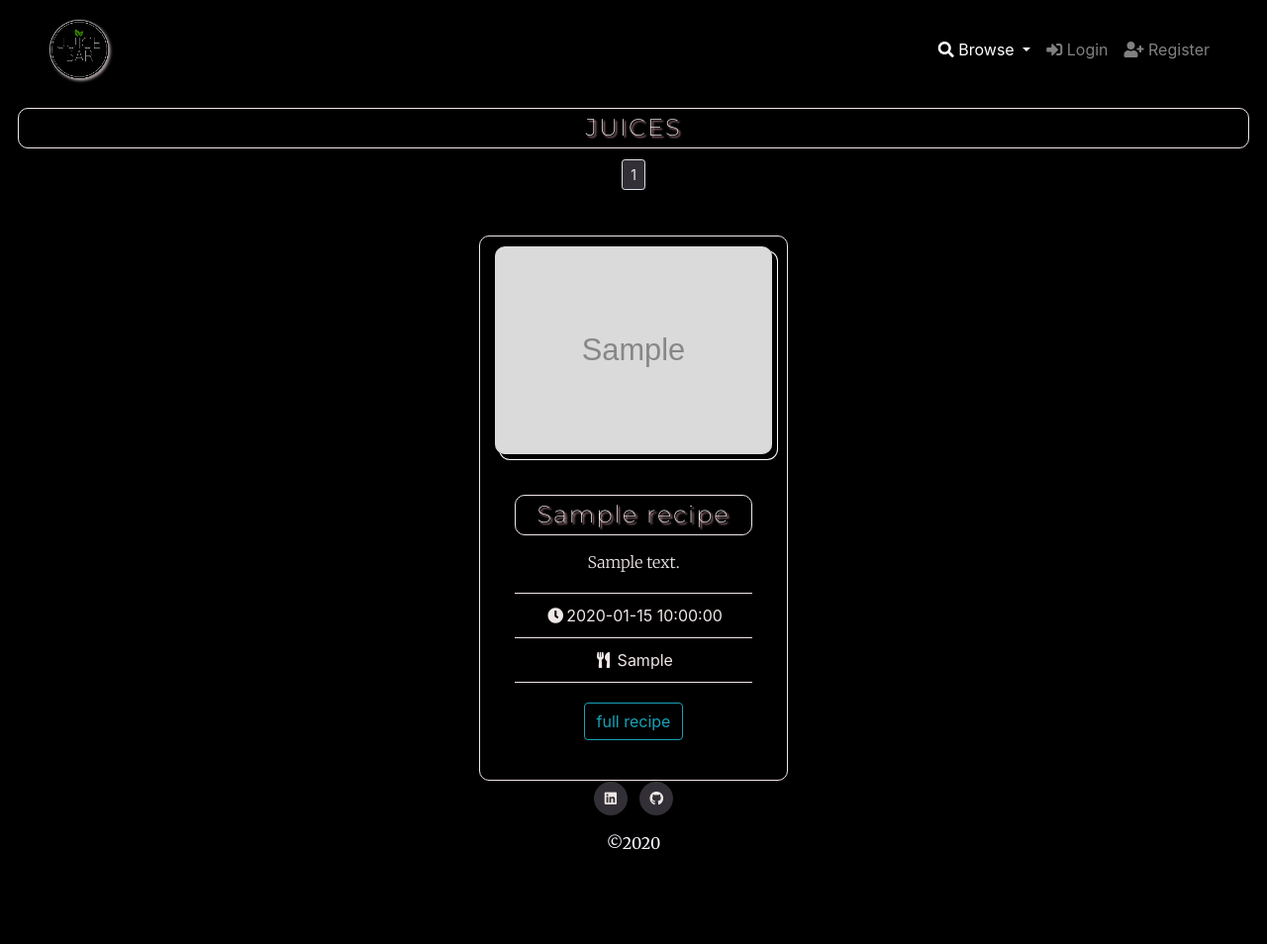
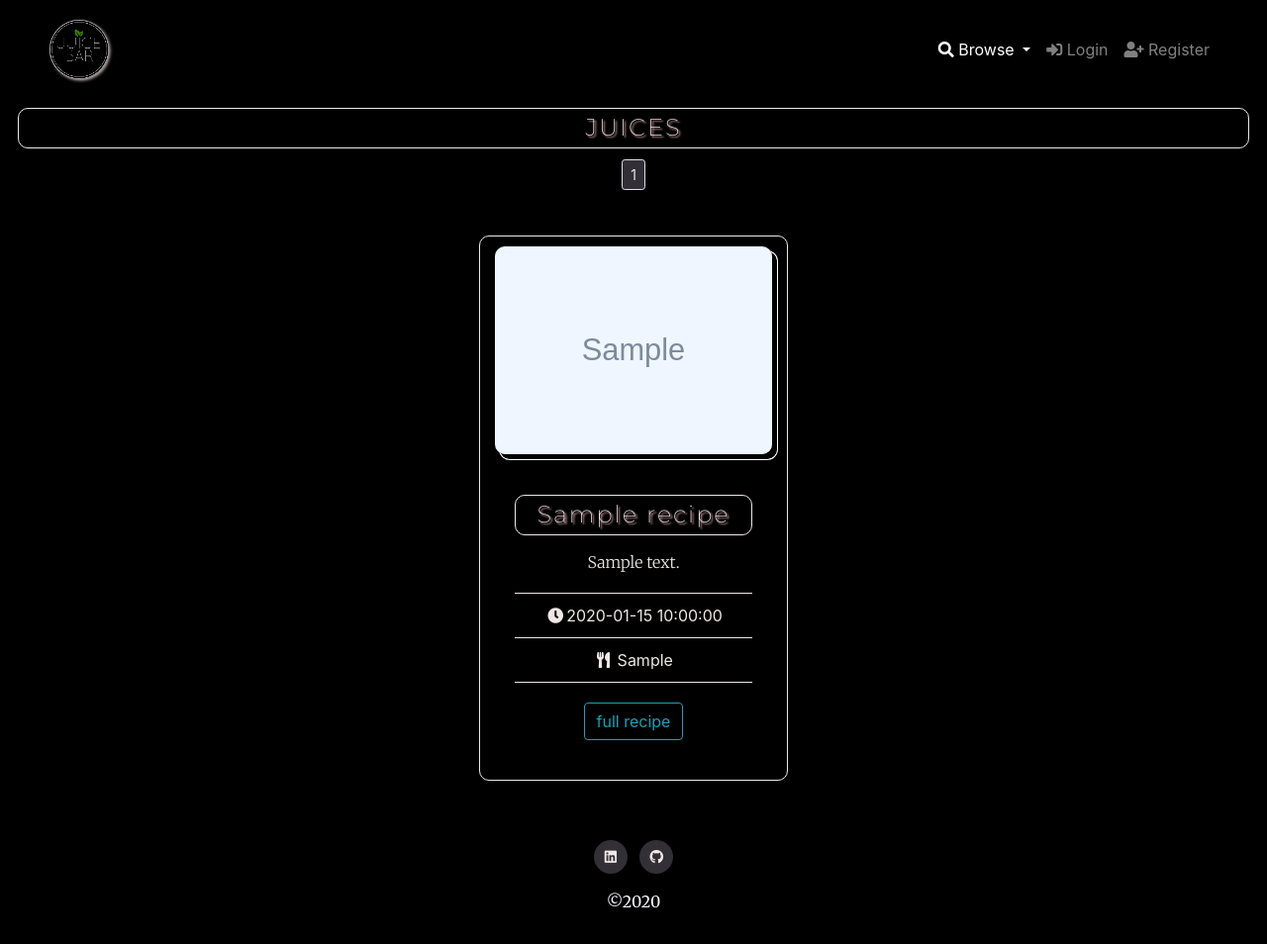
Before and after one commit to sneachda/juicebar-ms3, a Flask app: page /get_juices in a window 1280 px wide. Shown: the whole page at 99% size. Before the commit the page ends 859 px from the top, so only its background shows below. Run offline with Flask 2, Linux system fonts and the light colour scheme; grey boxes marked "Sample" are stand-in pictures; a database or web service that is not in the repository returns one stand-in record (values such as "Sample title"); some libraries are stand-ins or nearby versions.

Commit message:
updated footer style

```diff
--- a/app.py
+++ b/app.py
@@ -249,21 +249,6 @@ def logout():
         return redirect(url_for('index'))
 
 
-'''
-Error
-'''
-
-
-@app.errorhandler(404)
-def not_found_error(error):
-    return render_template('404.html'), 404
-
-
-@app.errorhandler(500)
-def internal_error(error):
-    return render_template('500.html'), 500
-
-
 if __name__ == '__main__':
     app.run(host=os.getenv("IP", "0.0.0.0"),
             port=int(os.getenv("PORT", "5000")),
--- a/static/css/style.css
+++ b/static/css/style.css
@@ -1,9 +1,8 @@
 @import url('https://fonts.googleapis.com/css?family=Merriweather:100,200,300,400,500,600,700|Montserrat:100,200,300,400,500,600,700');
 
 
-body, html {
+html {
     height: 100%;
-    background-color: #000;
 }
 
 .container-fluid {
@@ -12,13 +11,7 @@ body, html {
 
 body {
     height: 100%;
-}
-
-footer {
-    position: absolute;
-    bottom: 0;
-    width: 100%;
-    height: 2.5rem;
+    background-color: #000;
 }
 
 hr {
@@ -47,6 +40,7 @@ hr {
 
 .full-recipe-img {
     max-width: 100%;
+    filter: contrast(1.3);
     display:block;
     height: auto;
     margin-top: 20px;
@@ -57,8 +51,8 @@ hr {
 }
 
 .img-hover figure img {
-    -webkit-filter: grayscale(100%);
-    filter: grayscale(100%);
+    -webkit-filter: grayscale(0) contrast(1.3);
+    filter: grayscale(0) contrast(1.3);
     -webkit-transition: .2s ease-in-out;
     transition: .2s ease-in-out;
     box-shadow: 5px 5px #000000, 5px 5px 0 1px #ffffff;
@@ -67,8 +61,8 @@ hr {
 }
 
 .img-hover figure:hover img {
-    -webkit-filter: grayscale(0);
-    filter: grayscale(0);
+    -webkit-filter: grayscale(100%) contrast(1.3);
+    filter: grayscale(100%) contrast(1.5);
     box-shadow: 5px 5px #000000, 5px 5px 0 1px #ffffff;
     -webkit-box-shadow: 5px 5px #000000, 5px 5px 0 1px #ffffff;
     -moz-box-shadow: 5px 5px #000000, 5px 5px 0 1px #ffffff;
@@ -86,12 +80,6 @@ hr {
     transition: 1s ease;
 }
 
-.image-footer {
-    opacity: 0.5;
-    height: 50px;
-    width: 100px;
-
-}
 
 /*----------------------------------------------------General Text */
 
@@ -137,6 +125,10 @@ hr {
     color: #f0e7e7;
     text-align: center;
     margin-top: 10px;
+}
+
+.main-p-margin {
+    margin-bottom: 300px;
 }
 
 .recipe-title {
@@ -251,6 +243,7 @@ hr {
 }
 
 .container-form {
+    position: relative;
     padding-top: 10px;
     padding-right: 30px;
     padding-left: 30px;
@@ -281,8 +274,15 @@ hr {
 
 /*----------------------------------------------------Recipes */
 
+.container-recipe {
+    position: relative;
+}
+
 .container-full_page {
-    padding: 30px;
+    position: relative;
+    padding-top: 10px;
+    padding-right: 30px;
+    padding-left: 30px;
     border: 1px solid #F0E7E7;
     border-radius: 10px;
 }
@@ -328,13 +328,12 @@ hr {
 /*----------------------------------------------------Footer */
 
 .container-footer {
+    position: absolute;
     display: inline-block;
     text-align: center;
-    margin-bottom: 15px;
+    padding-bottom: 15px;
     padding-left: 30px;
     padding-right: 30px;
-
-
 }
 
 .social-links-footer li a i {
--- a/templates/404.html
+++ /dev/null
@@ -1,6 +0,0 @@
-{% extends "base.html" %}
-
-{% block content %}
-    <h1>File Not Found</h1>
-    <p><a href="{{ url_for('index') }}">Back</a></p>
-{% endblock %}
--- a/templates/my_recipes.html
+++ b/templates/my_recipes.html
@@ -54,7 +54,7 @@
                     </div>
                 </div>
             {% else %}
-                <p class="main-p">You haven't created recipes. Click <a class="a-here" href="{{ url_for('add_recipe') }}">here</a>
+                <p class="main-p main-p-margin">You haven't created recipes. Click <a class="a-here" href="{{ url_for('add_recipe') }}">here</a>
                     to add one </p>
             {% endfor %}
         </div>
```
Also changed, not shown: templates/500.html (deleted, +0 -7 lines), static/img/bottom-form.jpg (deleted).
